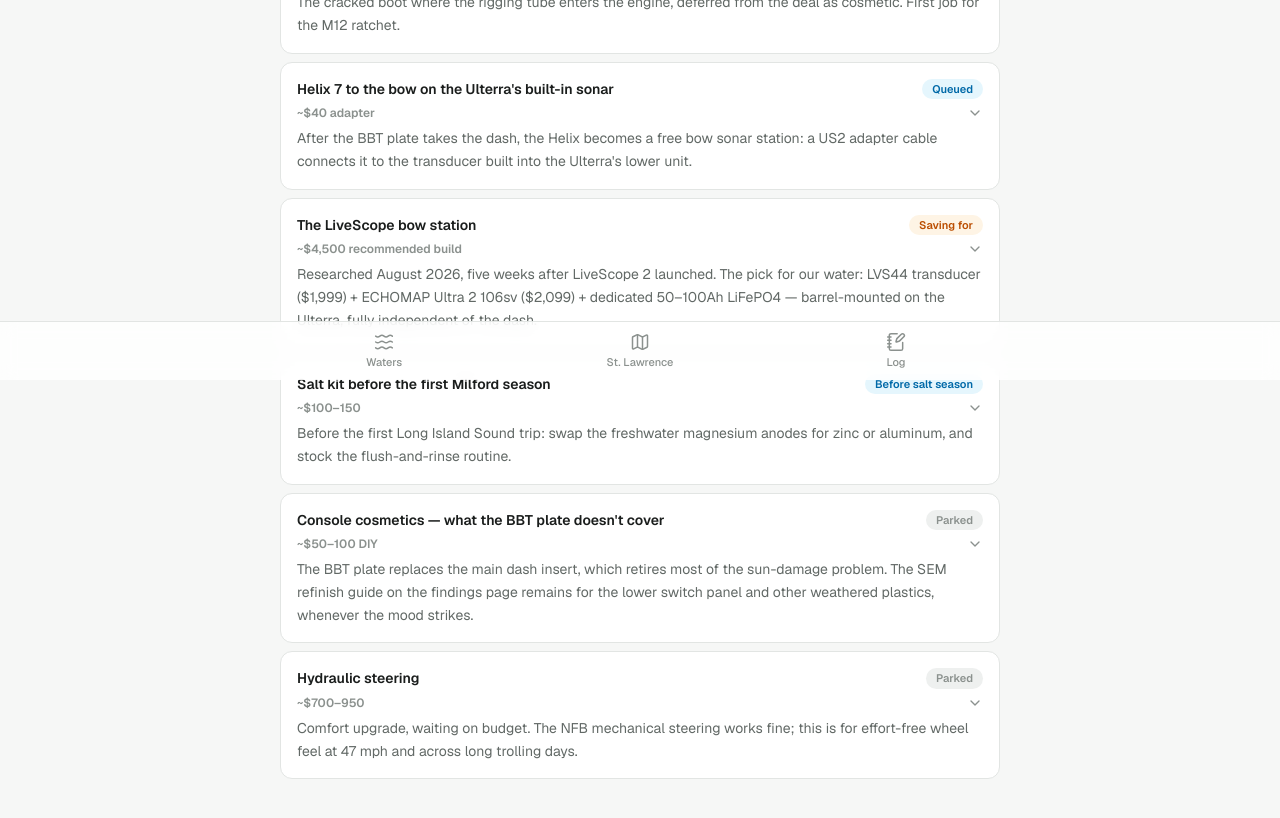
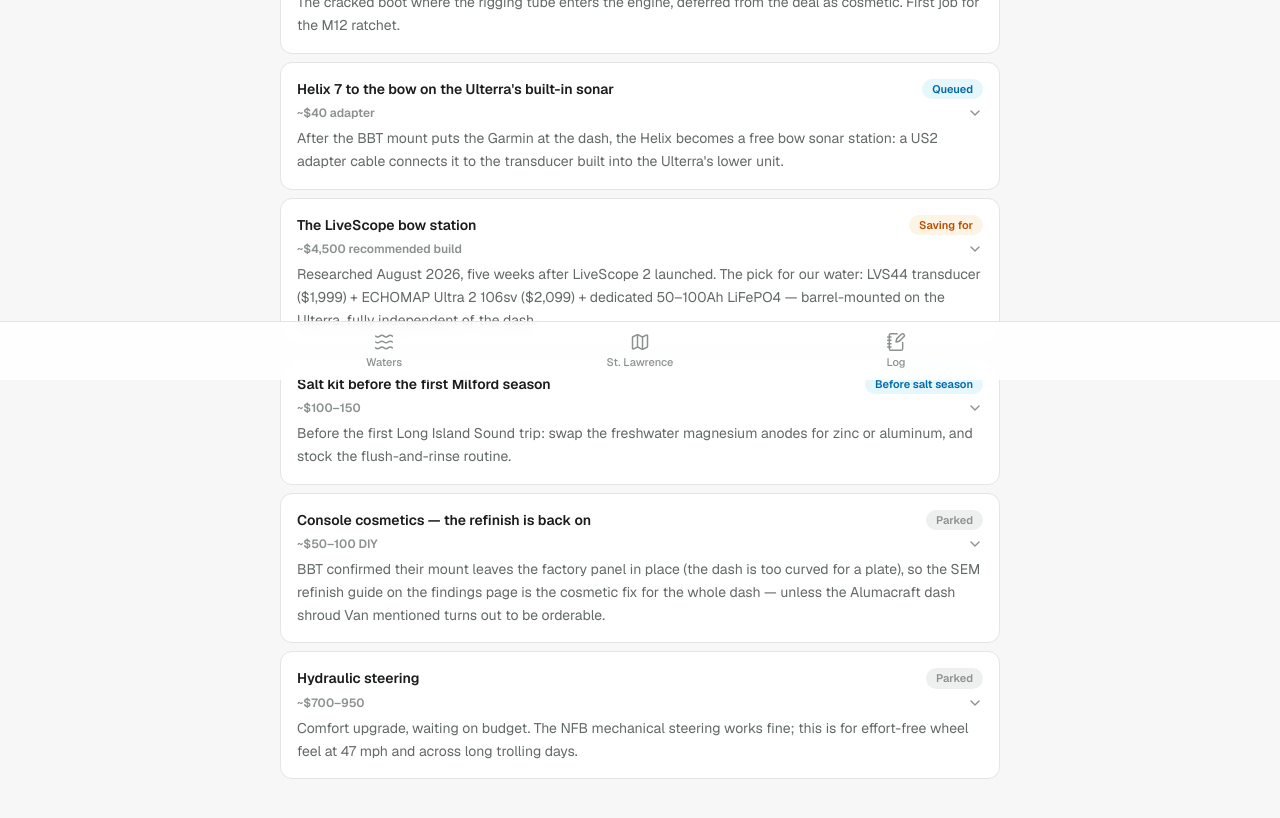
Before and after one commit to eigenvectr/fih, a Next.js app: page /boat-report/roadmap in a window 1280 px wide. Shown: the part 420-1238 px from the top of the page. Built offline with nearby package versions, Linux system fonts and the light colour scheme.

Commit message:
Finish plate-to-mount corrections in roadmap copy

```diff
--- a/src/app/boat-report/roadmap/page.tsx
+++ b/src/app/boat-report/roadmap/page.tsx
@@ -5,7 +5,7 @@
 export const metadata = {
   title: "Upgrade roadmap · 2018 Alumacraft Pro 185",
   description:
-    "The boat's upgrade plan in order: BBT dash plate, rigging boot, Helix to the bow, the LiveScope bow station, and the parked wishlist.",
+    "The boat's upgrade plan in order: BBT dash mount, rigging boot, Helix to the bow, the LiveScope bow station, and the parked wishlist.",
 };
 
 type Status = "next" | "queued" | "saving" | "seasonal" | "parked";
@@ -56,7 +56,7 @@
     status: "queued",
     cost: "~$40 adapter",
     summary:
-      "After the BBT plate takes the dash, the Helix becomes a free bow sonar station: a US2 adapter cable connects it to the transducer built into the Ulterra's lower unit.",
+      "After the BBT mount puts the Garmin at the dash, the Helix becomes a free bow sonar station: a US2 adapter cable connects it to the transducer built into the Ulterra's lower unit.",
     details: [
       "The Ulterra's US2 (Universal Sonar 2) transducer is already in the water every time the motor deploys — the adapter just feeds it to the Helix.",
       "Placeholder role: it holds the bow station until the LiveScope build replaces it, then sells (~$100–150).",
@@ -94,11 +94,11 @@
     ],
   },
   {
-    title: "Console cosmetics — what the BBT plate doesn't cover",
+    title: "Console cosmetics — the refinish is back on",
     status: "parked",
     cost: "~$50–100 DIY",
     summary:
-      "The BBT plate replaces the main dash insert, which retires most of the sun-damage problem. The SEM refinish guide on the findings page remains for the lower switch panel and other weathered plastics, whenever the mood strikes.",
+      "BBT confirmed their mount leaves the factory panel in place (the dash is too curved for a plate), so the SEM refinish guide on the findings page is the cosmetic fix for the whole dash — unless the Alumacraft dash shroud Van mentioned turns out to be orderable.",
     details: [
       "Full step-by-step lives in the findings page restoration guide: scrape, sand, adhesion promoter, texture coat, SEM Marine Vinyl Coat in satin.",
       "Trim and bezels: Solution Finish or CeraKote once, 303 Marine as the maintenance layer.",
```
